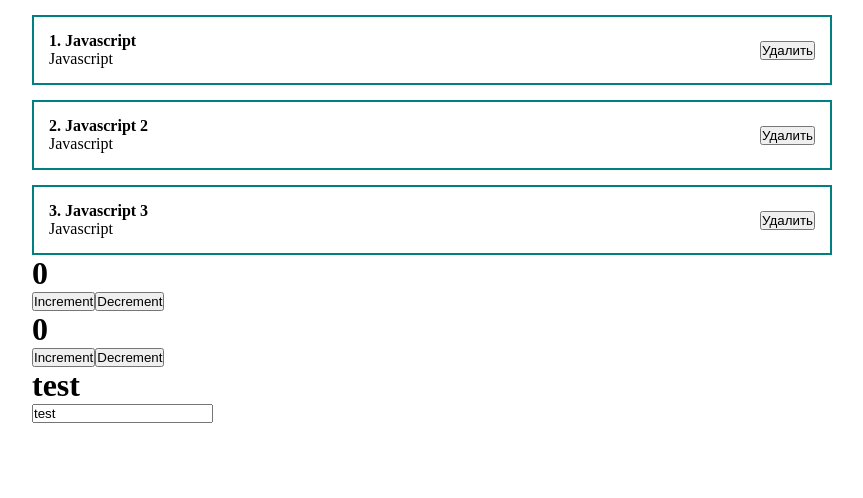
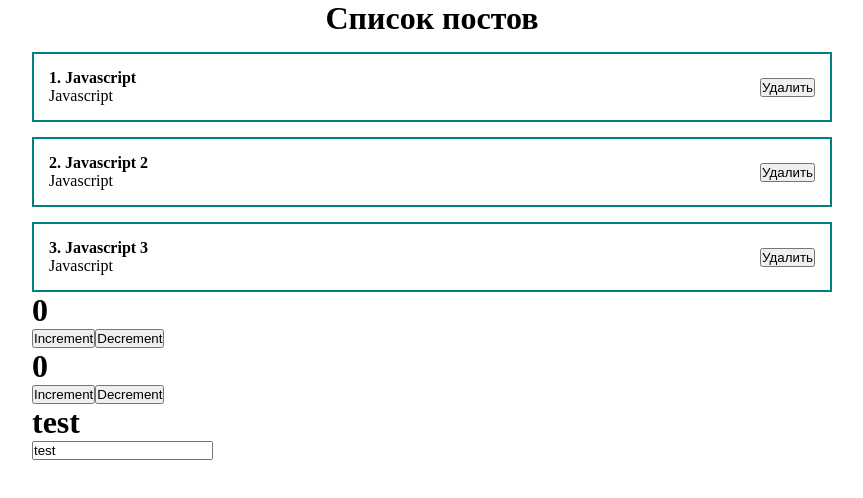
Before and after one commit to Stan61rus/test-react-app, a React (Create React App) app: page / in a window 1280 px wide. Shown: the top 498 px of the page, without its empty margins (208-1071 px from the left). Built offline with nearby package versions, Linux system fonts and the light colour scheme.

Commit message:
коммит

```diff
--- a/src/App.jsx
+++ b/src/App.jsx
@@ -3,7 +3,7 @@ import React, { useState } from "react";
 import Counter from "./components/counter";
 import ClassCounter from "./components/classCounter";
 import Input from "./components/input";
-import PostItem from "./components/postItem";
+import PostList from "./components/postList";
 
 import "./styles/App.css";
 
@@ -16,10 +16,7 @@ function App() {
 
   return (
     <div className="App">
-      {posts.map((e) => {
-        return <PostItem post={e} key={e.id} />;
-      })}
-
+      <PostList posts={posts} title={"Список постов"} />
       <Counter />
       <ClassCounter />
       <Input />
--- /dev/null
+++ b/src/components/postList.jsx
@@ -0,0 +1,15 @@
+import PostItem from "./postItem";
+
+function PostList(props) {
+  return (
+    <div>
+      <h1 style={{ textAlign: "center" }}>{props.title}</h1>
+      {console.log(props)}
+      {props.posts.map((e) => {
+        return <PostItem post={e} key={e.id} />;
+      })}
+    </div>
+  );
+}
+
+export default PostList;
```
